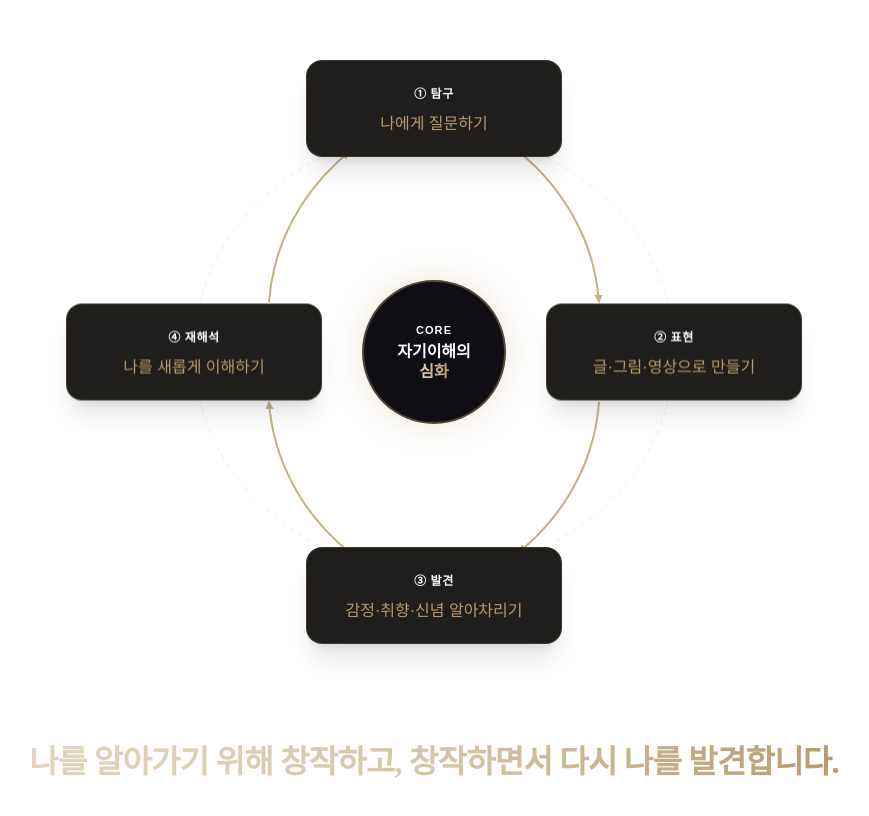
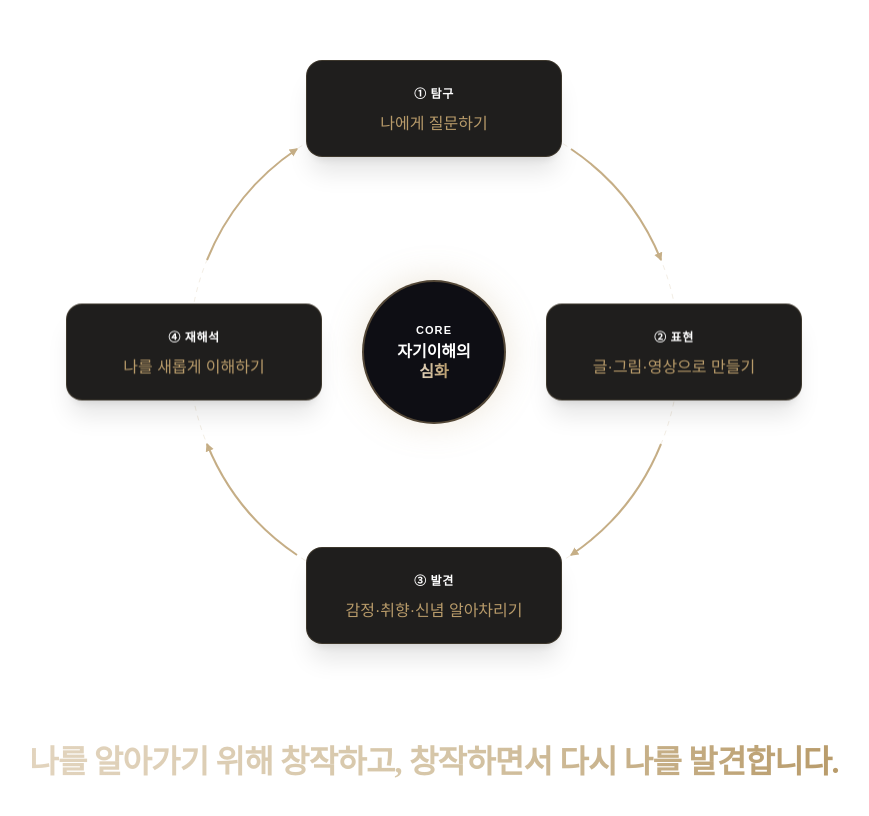
Before and after one commit to woolbo100/jamyeong-school, a Next.js app: page /about in a window 1280 px wide. Shown: the part 8750-9566 px from the top of the page, without its empty margins (206-1075 px from the left). Built offline with nearby package versions, Linux system fonts and the light colour scheme.

Commit message:
fix(about): restore perfect circular orbit arrows (R=245) for self-discovery cycle diagram

```diff
--- a/src/app/about/page.tsx
+++ b/src/app/about/page.tsx
@@ -666,7 +666,7 @@ export default function AboutPage() {
             <div>
               {/* Desktop / Tablet: Circular Diagram (중앙 원과 좌우 카드 간격 40px 확보 및 궤도 확장) */}
               <div className="hidden md:block relative w-full max-w-[800px] h-[680px] mx-auto">
-                {/* Background Orbit Ring & Curved Arrows */}
+                {/* Background Orbit Ring & Curved Arrows (완전한 정원 형태 R=245 기준 대칭 순환) */}
                 <svg viewBox="0 0 800 680" className="absolute inset-0 w-full h-full pointer-events-none z-0">
                   <defs>
                     <marker
@@ -682,47 +682,46 @@ export default function AboutPage() {
                     </marker>
                   </defs>
 
-                  {/* Faint Orbit Ellipse */}
-                  <ellipse
+                  {/* Faint Orbit Circle (완전한 정원 점선) */}
+                  <circle
                     cx="400"
                     cy="340"
-                    rx="240"
-                    ry="220"
+                    r="245"
                     fill="none"
                     stroke="rgba(184,155,106,0.18)"
                     strokeDasharray="5 5"
                   />
 
-                  {/* 1 -> 2 Arrow (Top to Right) */}
+                  {/* 1 -> 2 Arrow (Top to Right, 정원 호 A 245 245) */}
                   <path
-                    d="M 485 140 A 240 220 0 0 1 565 290"
+                    d="M 537 137 A 245 245 0 0 1 627 248"
                     fill="none"
                     stroke="#B89B6A"
                     strokeWidth="2"
                     markerEnd="url(#gold-arrow)"
                     className="opacity-80"
                   />
-                  {/* 2 -> 3 Arrow (Right to Bottom) */}
+                  {/* 2 -> 3 Arrow (Right to Bottom, 정원 호 A 245 245) */}
                   <path
-                    d="M 565 390 A 240 220 0 0 1 485 540"
+                    d="M 627 432 A 245 245 0 0 1 537 543"
                     fill="none"
                     stroke="#B89B6A"
                     strokeWidth="2"
                     markerEnd="url(#gold-arrow)"
                     className="opacity-80"
                   />
-                  {/* 3 -> 4 Arrow (Bottom to Left) */}
+                  {/* 3 -> 4 Arrow (Bottom to Left, 정원 호 A 245 245) */}
                   <path
-                    d="M 315 540 A 240 220 0 0 1 235 390"
+                    d="M 263 543 A 245 245 0 0 1 173 432"
                     fill="none"
                     stroke="#B89B6A"
                     strokeWidth="2"
                     markerEnd="url(#gold-arrow)"
                     className="opacity-80"
                   />
-                  {/* 4 -> 1 Arrow (Left to Top) */}
+                  {/* 4 -> 1 Arrow (Left to Top, 정원 호 A 245 245) */}
                   <path
-                    d="M 235 290 A 240 220 0 0 1 315 140"
+                    d="M 173 248 A 245 245 0 0 1 263 137"
                     fill="none"
                     stroke="#B89B6A"
                     strokeWidth="2"
```
